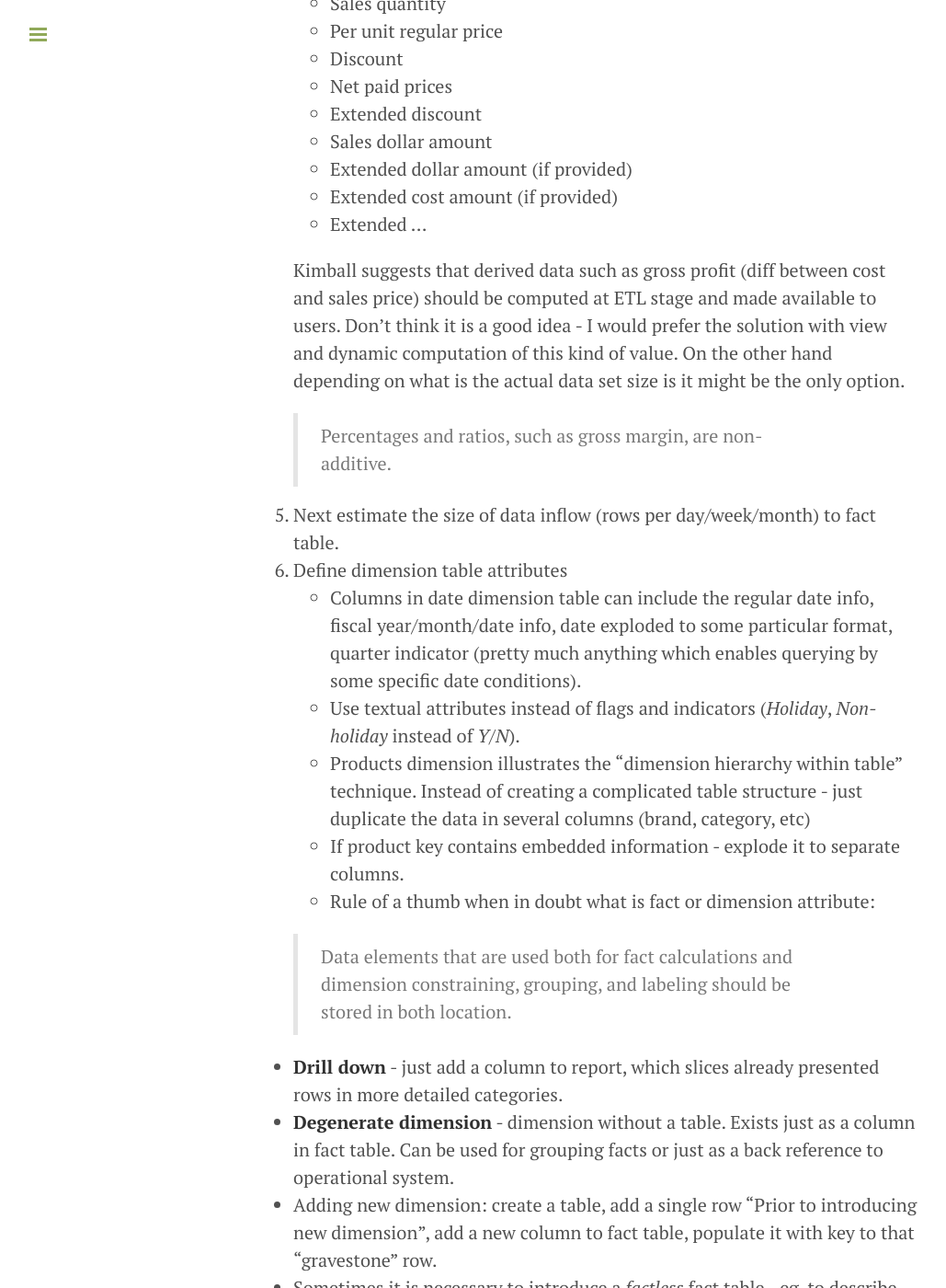
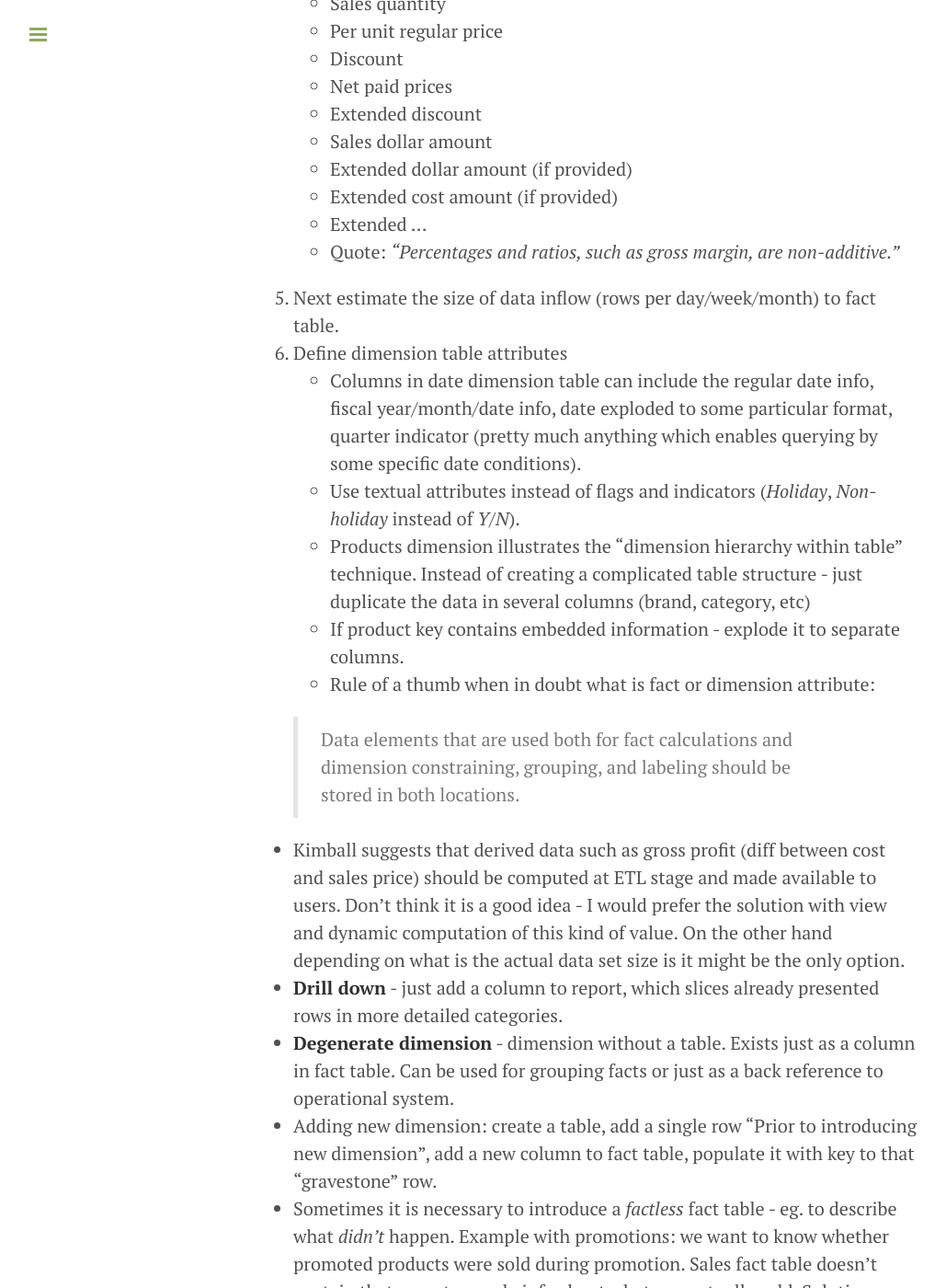
Before and after one commit to pkoperek/braindump, a Jekyll site: the page built from _posts/2014-11-16-data-warehouse-toolkit-chap3.md, in a window 1280 px wide and 1400 px high, scrolled down 793 px. Shown: the whole window at 92% size, without its empty margins (1-1030 px from the left). Built offline with Jekyll 4.4.1, drawn with Linux system fonts in a browser that asks for light colours; Markdown is read by kramdown in place of the engine named in the settings; comment, search, counter and statistics services are not loaded; part of the change alters nothing that is shown; some of the changed text lies outside the part shown.

Commit message:
improved text

```diff
--- a/_posts/2014-11-16-data-warehouse-toolkit-chap3.md
+++ b/_posts/2014-11-16-data-warehouse-toolkit-chap3.md
@@ -4,10 +4,10 @@ title: The Data Warehouse Toolkit - Chapter III - notes
 comments: true
 ---
 
-Chapter is a use case of applying dimensional modelling to in a typical retail organization scenario.
+Chapter is a use case of applying dimensional modelling in a typical retail organization scenario.
 
 1. Select business process
-   * Making sales transactions at POS (_Point Of Sale_).
+   * Sales transactions at POS (_Point Of Sale_).
 2. Declare the grain
    * Grain level == single product on a POS transaction.
 3. Identifying dimensions:
@@ -26,10 +26,7 @@ Chapter is a use case of applying dimensional modelling to in a typical retail o
    * Extended dollar amount (if provided)
    * Extended cost amount (if provided)
    * Extended ...
-
-   Kimball suggests that derived data such as gross profit (diff between cost and sales price) should be computed at ETL stage and made available to users. Don't think it is a good idea - I would prefer the solution with view and dynamic computation of this kind of value. On the other hand depending on what is the actual data set size is it might be the only option.
-
-   > Percentages and ratios, such as gross margin, are non-additive.
+   * Quote: _"Percentages and ratios, such as gross margin, are non-additive."_
 
 5. Next estimate the size of data inflow (rows per day/week/month) to fact table.
 6. Define dimension table attributes
@@ -39,8 +36,9 @@ Chapter is a use case of applying dimensional modelling to in a typical retail o
    * If product key contains embedded information - explode it to separate columns.
    * Rule of a thumb when in doubt what is fact or dimension attribute:
 
-   > Data elements that are used both for fact calculations and dimension constraining, grouping, and labeling should be stored in both location.
+   > Data elements that are used both for fact calculations and dimension constraining, grouping, and labeling should be stored in both locations.
 
+* Kimball suggests that derived data such as gross profit (diff between cost and sales price) should be computed at ETL stage and made available to users. Don't think it is a good idea - I would prefer the solution with view and dynamic computation of this kind of value. On the other hand depending on what is the actual data set size is it might be the only option.
 * **Drill down** - just add a column to report, which slices already presented rows in more detailed categories.
 * **Degenerate dimension** - dimension without a table. Exists just as a column in fact table. Can be used for grouping facts or just as a back reference to operational system.
 * Adding new dimension: create a table, add a single row "Prior to introducing new dimension", add a new column to fact table, populate it with key to that "gravestone" row.
@@ -59,6 +57,7 @@ Chapter is a use case of applying dimensional modelling to in a typical retail o
     * **Replace updates with row insert/delete** - _now this is something useful for hive @ HDFS_
 
 Final thoughts:
+
   * don't do "snowflakes" in dimensions (don't normalize dimensions) - doesn't make much sense and can actually harm performance (joins!)
   * outriggers (referencing dimensions in dimensions) are permissible - but not advised
   * avoid using too many dimensions in a single fact table - 20/25 tops. If you have more - try to combine correlated dimensions into one.
```
